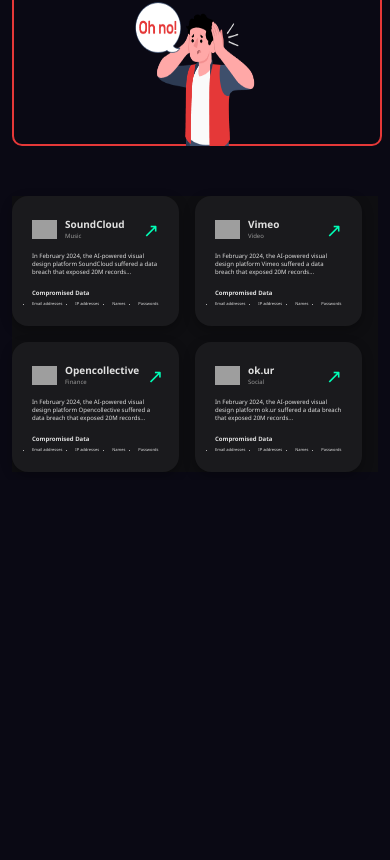
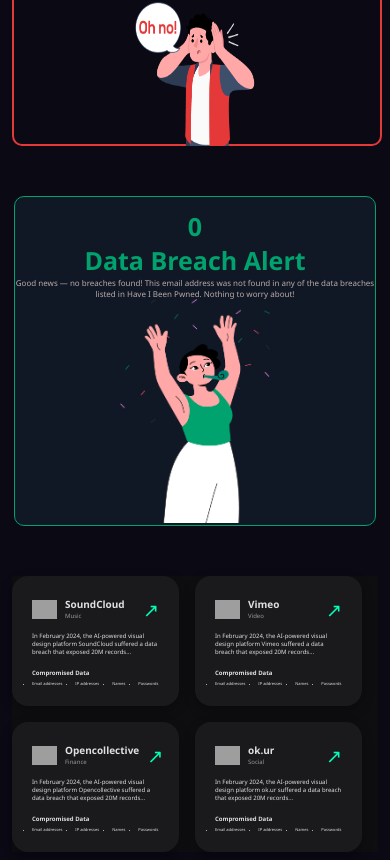
Before and after one commit to reznuhasan/faceseek, a React (Vite) app: page / in a window 390 px wide. Shown: the part 731-1591 px from the top of the page. Before the commit the page ends 1211 px from the top, so only its background shows below. Built offline with nearby package versions, Linux system fonts and the light colour scheme; grey boxes are pictures that could not be loaded.

Commit message:
data part add done

```diff
--- a/src/page/Email/Email.css
+++ b/src/page/Email/Email.css
@@ -33,6 +33,36 @@
     font-weight: 400;
     font-size: 10px;
     color:#FFFFFF;
+    text-align: center;
+}
+.email-data-part{
+    display: flex;
+    align-items: center;
+    width: 90%;
+    height: 521px;
+    border: 1px solid #00A36D;
+    border-radius: 10px;
+    margin: 70px auto 50px;
+    background-color: #111825;
+}
+.email-data-part img{
+    margin-bottom: -16px;
+}
+.email-data-part .data-alert-content{
+    display: flex;
+    flex-direction: column;
+    justify-content: center;
+    align-items: center;
+}
+.email-data-part .data-alert-content .data-content{
+    font-weight: bold;
+    font-size: 32px;
+    color:#00A36D;
+}
+.email-data-part .data-alert-content p{
+    font-weight: 400;
+    font-size: 13px;
+    color: #b9abab;
     text-align: center;
 }
 @media (max-width: 768px) {
@@ -77,4 +107,36 @@
         color:#FFFFFF;
         text-align: center;
     }
+    .email-data-part{
+        display: flex;
+        flex-direction: column-reverse;
+        align-items: center;
+        width: 99%;
+        height: 330px;
+        border: 1px solid #00A36D;
+        border-radius: 10px;
+        margin: 10px auto 50px;
+        background-color: #111825;
+    }
+    .email-data-part img{
+        margin-bottom: -3px;
+        width: 150px;
+    }
+    .email-data-part .data-alert-content{
+        display: flex;
+        flex-direction: column;
+        justify-content: center;
+        align-items: center;
+    }
+    .email-data-part .data-alert-content .data-content{
+        font-weight: bold;
+        font-size: 25px;
+        color:#00A36D;
+    }
+    .email-data-part .data-alert-content p{
+        font-weight: 400;
+        font-size: 8px;
+        color: #b9abab;
+        text-align: center;
+    }
 }
--- a/src/page/Email/Email.jsx
+++ b/src/page/Email/Email.jsx
@@ -3,15 +3,16 @@
 import BrowserCard from '../../component/BrowserCard/BrowserCard';
 import "./Email.css"
 import avatar from "../../assets/EmailAvatar.png"
+import avatar1 from "../../assets/GirlAvatar1.png"
 import BreachCards from '../../component/BreachCard/BreachCards';
 const Email = () => {
-    const allBrowser=browserListArr;
+  const allBrowser = browserListArr;
 
   return (
     <div className='email-container'>
       <div className='browser-all-card'>
         {
-        allBrowser.map(browser=><BrowserCard browser={browser}/>)
+          allBrowser.map(browser => <BrowserCard browser={browser} />)
         }
       </div>
       <div className='email-alert-part'>
@@ -24,7 +25,17 @@
           <img src={avatar} alt="" />
         </div>
       </div>
-      <BreachCards/>
+      <div className='email-data-part'>
+        <div >
+          <img src={avatar1} alt="" />
+        </div>
+        <div className='data-alert-content'>
+          <h1 className='data-content'>0</h1>
+          <h1 className='data-content'>Data Breach Alert</h1>
+          <p>Good news — no breaches found! This email address was not found in any of the data breaches listed in Have I Been Pwned. Nothing to worry about!</p>
+        </div>
+      </div>
+      <BreachCards />
     </div>
   )
 }
```
Also changed, not shown: src/assets/GirlAvatar1.png (added). Lines whose indentation alone changed are shown as unchanged.
